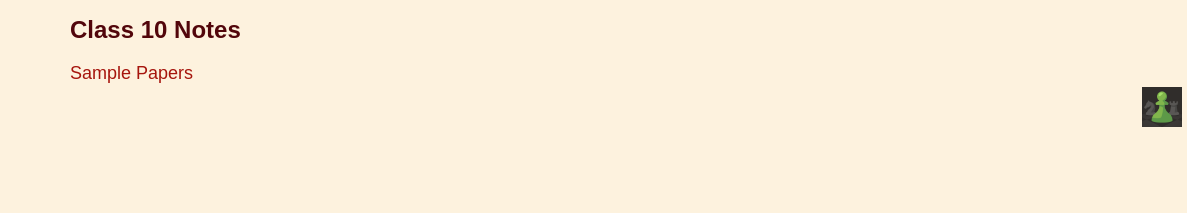
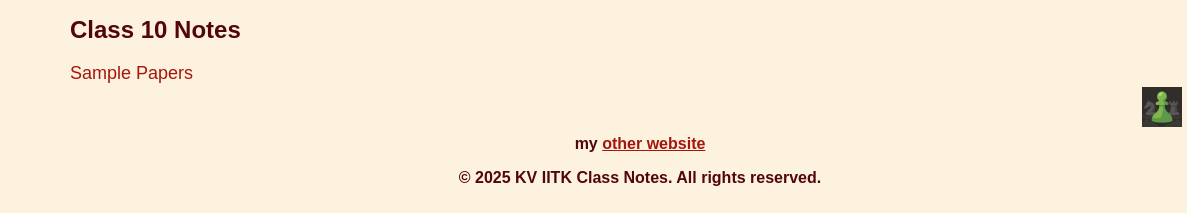
Before and after one commit to Major-Monogram/class12notes, a plain HTML site: page index.html in a window 1280 px wide. Shown: the part 659-872 px from the top of the page, 0-1187 px from the left. Before the commit the page ends 800 px from the top, so only its background shows below. Drawn offline with Linux system fonts and the light colour scheme.

Commit message:
Update index.html

```diff
--- a/index.html
+++ b/index.html
@@ -114,6 +114,12 @@
             <a href="https://kvclass12notes.blogspot.com/2025/01/previous-year-papers-class-10.html">Sample Papers</a>
         </div>
     </div>
+
+    <div style="text-align: center; padding: 10px; color: #52060B; font-weight: bold;">
+        <p>my <a href="https://major-monogram.github.io/mywebsite/" style="text-decoration: underline; color: #a6150d;">other website</a></p>
+        <p>&copy; 2025 KV IITK Class Notes. All rights reserved.</p>
+    </div>
+
     <div class="footer">
         <a href="https://www.chess.com/member/knightchessgambit"><img src="chess.png" alt="Chess"></a>
         <a href="https://discord.gg/adx7WjEbnn"><img src="discord.png" alt="Discord"></a>
```
